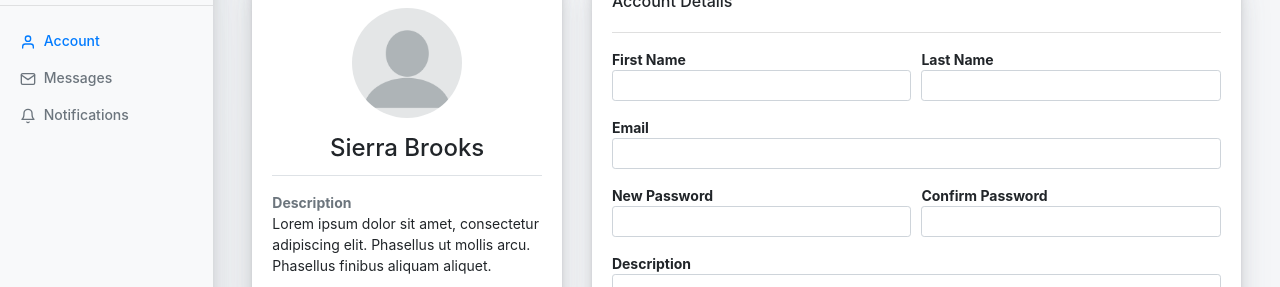
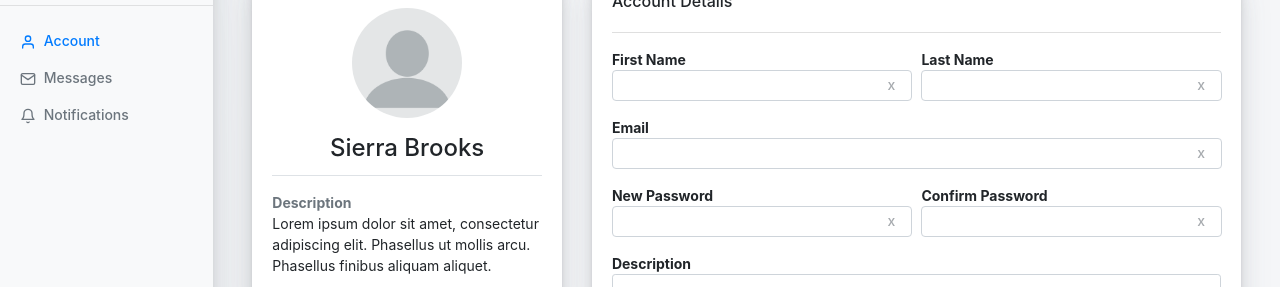
Before and after one commit to darragh3277/react_panel, a React (Create React App) app: page /account in a window 1280 px wide. Shown: the part 143-430 px from the top of the page. Built offline with nearby package versions, Linux system fonts and the light colour scheme.

Commit message:
add clear icon to input fields

```diff
--- a/src/App.css
+++ b/src/App.css
@@ -33,3 +33,12 @@ body {
 .card-header {
   background-color: #fff;
 }
+
+.clear-input {
+  z-index: 10;
+  position: absolute;
+  top: 4px;
+  right: 1rem;
+  font-weight: 500;
+  color: #a7abaf;
+}
--- a/src/components/main/cards/account_details/AccountDetails.js
+++ b/src/components/main/cards/account_details/AccountDetails.js
@@ -15,22 +15,34 @@ const AccountDetails = () => {
                 htmlFor="firstName"
               >
                 First Name
+                <div className="input-group">
                   <input
                     type="text"
                     id="firstName"
-                  className="form-control form-control-sm"
+                    className="form-control form-control-sm rounded"
+                    required
                   />
+                  <div className="input-group-append">
+                    <span className="clear-input cursor-pointer">x</span>
+                  </div>
+                </div>
               </label>
               <label
                 className="font-weight-bold form-group col-md-6"
                 htmlFor="lastName"
               >
                 Last Name
+                <div className="input-group">
                   <input
                     type="text"
                     id="lastName"
-                  className="form-control form-control-sm"
+                    className="form-control form-control-sm rounded"
+                    required
                   />
+                  <div className="input-group-append">
+                    <span className="clear-input cursor-pointer">x</span>
+                  </div>
+                </div>
               </label>
             </div>
             <div className="form-row">
@@ -39,11 +51,17 @@ const AccountDetails = () => {
                 htmlFor="email"
               >
                 Email
+                <div className="input-group">
                   <input
                     type="email"
                     id="email"
-                  className="form-control form-control-sm"
+                    className="form-control form-control-sm rounded"
+                    required
                   />
+                  <div className="input-group-append">
+                    <span className="clear-input cursor-pointer">x</span>
+                  </div>
+                </div>
               </label>
             </div>
             <div className="form-row">
@@ -52,22 +70,32 @@ const AccountDetails = () => {
                 htmlFor="new_password"
               >
                 New Password
+                <div className="input-group">
                   <input
                     type="password"
                     id="new_password"
-                  className="form-control form-control-sm"
+                    className="form-control form-control-sm rounded"
                   />
+                  <div className="input-group-append">
+                    <span className="clear-input cursor-pointer">x</span>
+                  </div>
+                </div>
               </label>
               <label
                 className="font-weight-bold form-group col-md-6"
                 htmlFor="old_password"
               >
                 Confirm Password
+                <div className="input-group">
                   <input
                     type="password"
                     id="old_password"
-                  className="form-control form-control-sm"
+                    className="form-control form-control-sm rounded"
                   />
+                  <div className="input-group-append">
+                    <span className="clear-input cursor-pointer">x</span>
+                  </div>
+                </div>
               </label>
             </div>
             <div className="form-row">
```
Lines whose indentation alone changed are shown as unchanged.
